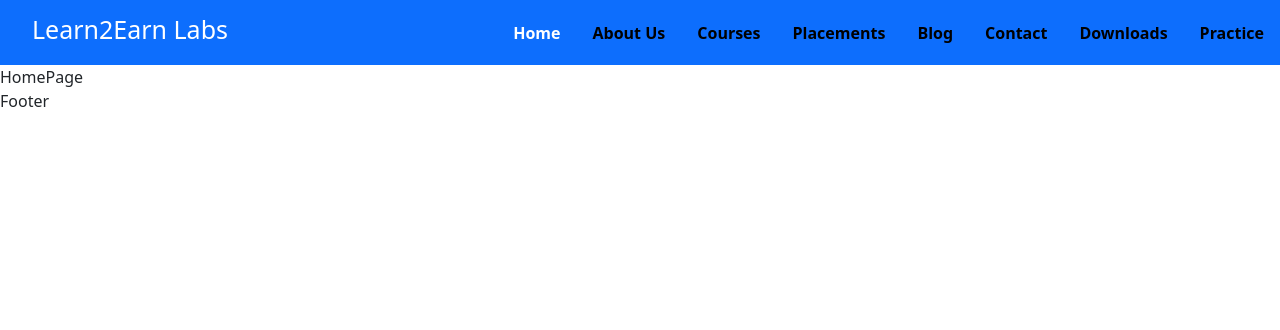
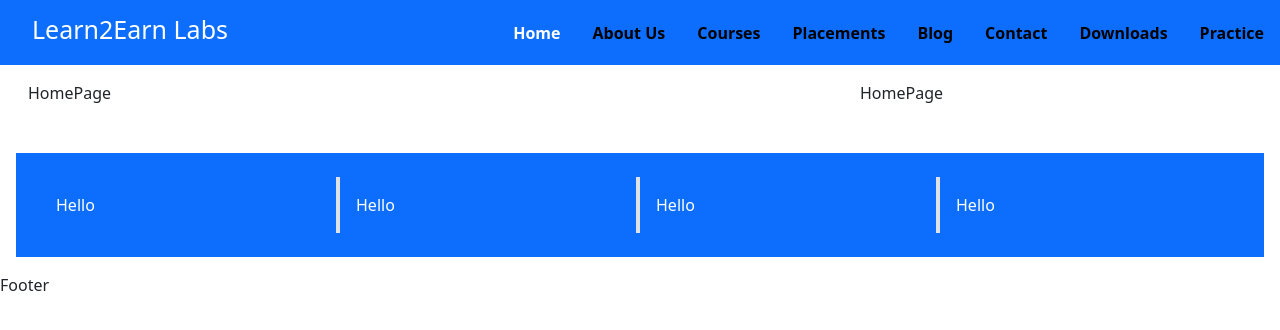
Before and after one commit to Rohit-Singh-Repos/learntoearnlabs, a React (Create React App) app: page / in a window 1280 px wide. Shown: the top 330 px of the page. Built offline with nearby package versions, Linux system fonts and the light colour scheme.

Commit message:
Updated Code Flow

```diff
--- a/src/pages/home/Home.jsx
+++ b/src/pages/home/Home.jsx
@@ -2,6 +2,33 @@ import React from 'react'
 
 export const HomePage = React.memo(() => {
   return (
-    <div>HomePage</div>
+    <div className='container-fluid'>
+      <div className='row align-items-center p-3'>
+        <div className='col-sm-12 col-md-7 col-lg-8'>HomePage</div>
+        <div className='col-sm-12 col-md-5 col-lg-4'>HomePage</div>
+        <div class="text-bg-primary border-light mt-5 d-flex p-4">
+          <div class="card col-sm-12 col-md-6 col-lg-3 bg-transparent border-0 border-end rounded-0 border-4">
+            <div className='card-body'>
+              Hello
+            </div>
+          </div>
+          <div class="card col-sm-12 col-md-6 col-lg-3 bg-transparent border-0 border-end rounded-0 border-4">
+            <div className='card-body'>
+              Hello
+            </div>
+          </div>
+          <div class="card col-sm-12 col-md-6 col-lg-3 bg-transparent border-0 border-end rounded-0 border-4">
+            <div className='card-body'>
+              Hello
+            </div>
+          </div>
+          <div class="card col-sm-12 col-md-6 col-lg-3 bg-transparent border-0">
+            <div className='card-body'>
+              Hello
+            </div>
+          </div>
+        </div>
+      </div>
+    </div>
   )
 })
```
